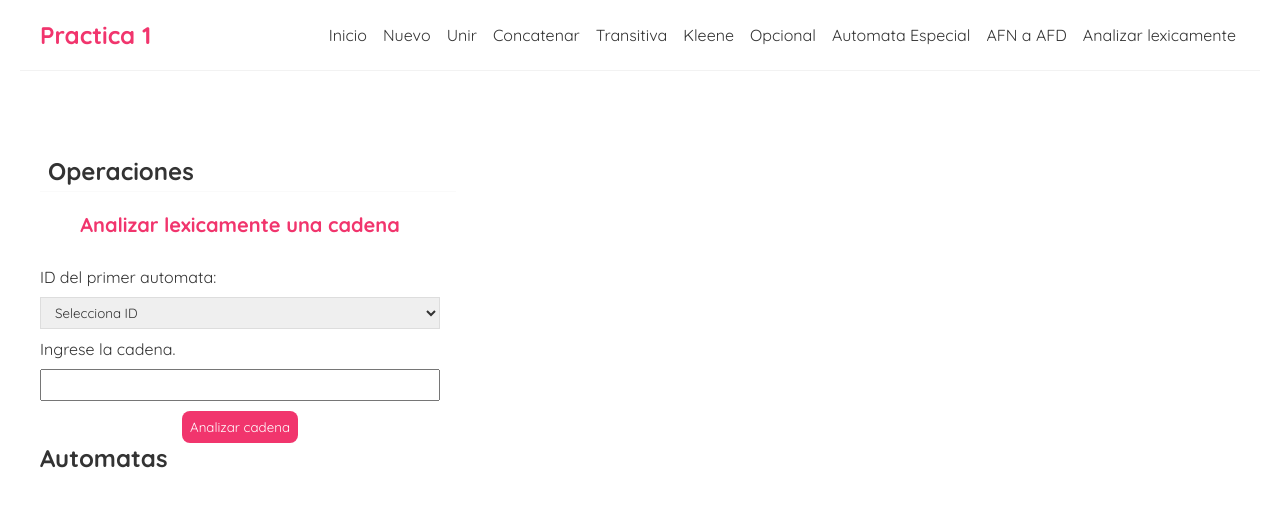
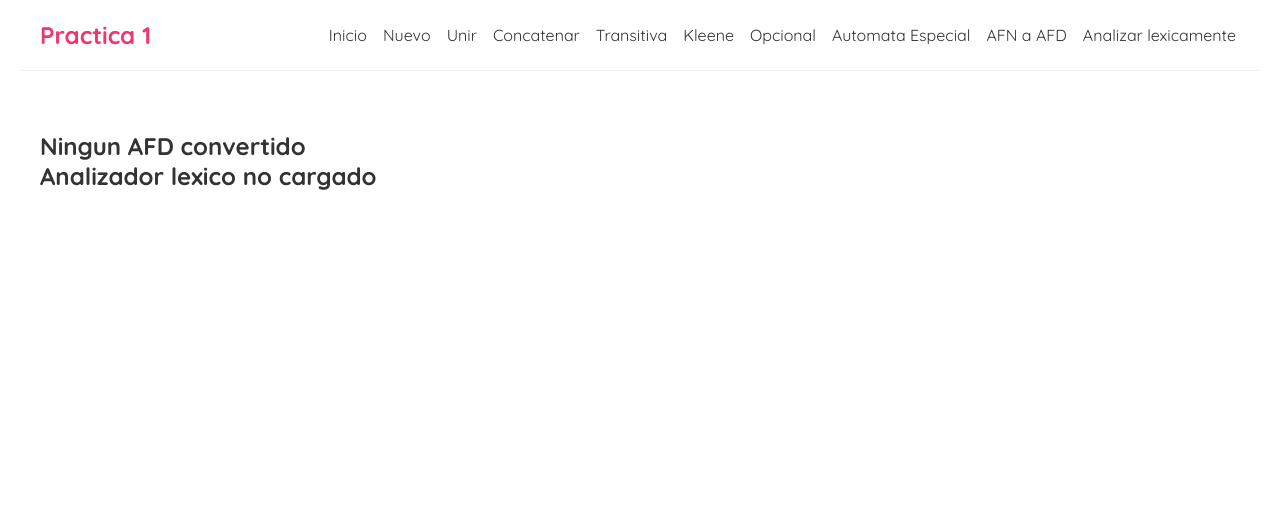
Before and after one commit to JomaDm/Proyecto_Compiladores, a React (Create React App) app: page /operation/AnalyzeLexically in a window 1280 px wide. Shown: the top 506 px of the page. Built offline with nearby package versions, Linux system fonts and the light colour scheme.

Commit message:
Analizar cadena se completa con bugs

```diff
--- a/src/App.js
+++ b/src/App.js
@@ -18,15 +18,17 @@ import AFN from "./controller/AFN";
 
 
 function App() {
-    // let afn1 = new AFN('b','',1);
-    // let afn2 = new AFN('c','',2);
-    // afn1.kleene();
-    // let auxAut = new AFN('a','',0);
-    // auxAut.generarAFNEspecial([afn1,afn2],[10,20,30]);
+    let afn1 = new AFN('b','',1);
+    let afn2 = new AFN('c','',2);
+    afn1.kleene();
+    let auxAut = new AFN('a','',0);
+    auxAut.generarAFNEspecial([afn1,afn2],[10,20,30]);
+    const [automatas,setAutomatas] = useState([auxAut]);
 
     const [afd, setAfd] = useState(null);
-    // const [automatas,setAutomatas] = useState([auxAut]);
-    const [automatas,setAutomatas] = useState([]);
+    const [analizadorLexico, setAnalizadorLexico] = useState(null);
+
+    // const [automatas,setAutomatas] = useState([]);
     const [idAutomata,setIdAutomata] = useState(0);
 
     const agregarAutomata = (Automata) => {
@@ -120,6 +122,8 @@ function App() {
                                 eliminarAutomata={eliminarAutomata}
                                 afd={afd}
                                 setAfd={setAfd}
+                                setAnalizadorLexico={setAnalizadorLexico}
+                                analizadorLexico={analizadorLexico}
                             ></AFNtoAFD>
                         </Route>
                         <Route exact path="/operation/AnalyzeLexically">
@@ -127,14 +131,10 @@ function App() {
                                 automatas={automatas}
                                 agregarAutomata={agregarAutomata}
                                 eliminarAutomata={eliminarAutomata}
+                                afd={afd}
+                                analizadorLexico={analizadorLexico}
+                                setAnalizadorLexico={setAnalizadorLexico}
                             ></AnalyzeLexically>
-                        </Route>
-                        <Route exact path="/operation/Test">
-                            <Test
-                                automatas={automatas}
-                                agregarAutomata={agregarAutomata}
-                                eliminarAutomata={eliminarAutomata}
-                            ></Test>
                         </Route>
                     </Switch>
                 </div>
--- a/src/components/afd.js
+++ b/src/components/afd.js
@@ -1,7 +1,6 @@
 import React from 'react';
 
 const AfdTable = ({afd}) => {
-    console.log("Recibi: ",afd);
     return (
         <div>
             <table>
--- a/src/controller/AnalizadorLexico.js
+++ b/src/controller/AnalizadorLexico.js
@@ -1,19 +1,72 @@
 
 export default class AnalizadorLexico{
 
-    constructor(sigma){
-        this.tablaAFD = null;
+    constructor(sigma='',afd=null){
+        this.AFD = afd;
         this.sigma = sigma;
 
         this.lexema = null;
         this.caracterActual = 0;
         this.inicioLexema = 0;
-        this.inicioLexema = 0;
+        this.finLexema = 0;
         this.edoAceptacion = false;
+    }
+
+    setAFD(AFD){
+        this.AFD = AFD;
+    }
+
+    setSigma(sigma){
+        this.sigma = sigma;
+    }
+
+    analizarSigma(){
+        if (this.sigma !== '' && this.AFD !== null) {
+            let aux_tok = []
+            let aux = this.yylex();
+            aux_tok.push(aux);
+            console.log(aux);
+            while (aux.token !== 0) {
+                console.log(aux);
+                aux = this.yylex();
+                aux_tok.push(aux);
+            }
+            return aux_tok;
+        }
+        return [];
     }
 
     yylex(){
         //Va a devolver los tokens y sus lexemas (cadena correspondientes a ese token)
+        let alfabeto = this.AFD.alfabeto;
+        let caracter = this.AFD.alfabeto.indexOf(this.sigma.charAt(this.inicioLexema))
+        let irA = this.AFD.tablaTrans[0][caracter];
+        this.finLexema++;
+        let token = 0;
+        if(this.finLexema >= this.sigma.length){
+            return {
+                token:0,
+                inicio:this.inicioLexema,
+                fin:this.finLexema,
+                cadena:''
+            };
+        }
+        while (caracter !== -1 && this.finLexema <= this.sigma.length && irA !== -1) {
+            token = this.AFD.tablaTrans[irA][alfabeto.length];
+            irA = this.AFD.tablaTrans[irA][caracter];
+            caracter = this.AFD.alfabeto.indexOf(this.sigma.charAt(this.finLexema))
+            this.finLexema++;
+        }
+        console.log(this.inicioLexema,this.finLexema);
+        this.finLexema--;
+        let info = {
+            token,
+            inicio:this.inicioLexema,
+            fin:this.finLexema-1,
+            cadena:this.sigma.substring(this.inicioLexema,this.finLexema)
+        };
 
+        this.inicioLexema = this.finLexema;
+        return info;
     }
 }
--- a/src/operation/AFN_to_AFD.js
+++ b/src/operation/AFN_to_AFD.js
@@ -2,8 +2,9 @@ import Operations from "../components/operations"
 import Table from "../components/table"
 import AfdTable from '../components/afd';
 import { useState } from "react";
+import AnalizadorLexico from "../controller/AnalizadorLexico";
 
-const AFNtoAFD = ({automatas, agregarAutomata ,eliminarAutomata,afd, setAfd}) => {
+const AFNtoAFD = ({automatas, agregarAutomata ,eliminarAutomata,afd, setAfd,analizadorLexico,setAnalizadorLexico}) => {
     const [op1, setOp1] = useState(-1);
 
     const handleClickConvertir = (event) => {
@@ -11,8 +12,10 @@ const AFNtoAFD = ({automatas, agregarAutomata ,eliminarAutomata,afd, setAfd}) =>
         if(op1 !== "-1"){
             let automata1 = automatas.find(automata => String(automata.idAFN) === String(op1));
             let aux = automata1.convertirAFD();
-            console.log(aux);
             setAfd(aux);
+            let analizador = new AnalizadorLexico();
+            analizador.setAFD(afd);
+            setAnalizadorLexico(analizador)
         }
         setOp1("-1");
     }
--- a/src/operation/AnalyzeLexically.js
+++ b/src/operation/AnalyzeLexically.js
@@ -1,45 +1,96 @@
 import Operations from "../components/operations"
-import Table from "../components/table"
+import AfdTable from '../components/afd';
 import { useState } from "react";
+import AnalizadorLexico from "../controller/AnalizadorLexico";
 
-const AnalyzeLexically = ({automatas, agregarAutomata, eliminarAutomata}) => {
-    const [op1, setOp1] = useState(-1);
+const AnalyzeLexically = ({automatas, agregarAutomata, eliminarAutomata,afd,analizadorLexico,setAnalizadorLexico}) => {
+    const [cadena, setCadena] = useState('');
+    const [tokens, setTokens] = useState([]);
+    const deplegarTablaAfd = (afd) => {
+        if(afd === null){
             return (
-        <div className="AnalyzeLexically">
+                <h2>Ningun AFD convertido</h2>
+            );
+        }else{
+            return(
+                <div>
+                    <h2>AFD actual:</h2>
+                    <AfdTable afd={afd}></AfdTable>
+                </div>
+            );
+        }
+    }
+
+    const handleClickAnalizarCadena = (event) => {
+        event.preventDefault();
+        let analizador = new AnalizadorLexico(cadena,afd);
+        setTokens(analizador.analizarSigma())
+    }
+
+    const analizadorListo = () => {
+
+        if (analizadorLexico=== null) {
+            return (
+                <h2>Analizador lexico no cargado</h2>
+            )
+        }else{
+            return (
+               <div >
+                    <h2>Analizador lexico cargado</h2>
                     <Operations></Operations>
                     <form className="create">
                         <h3>Analizar lexicamente una cadena</h3>
-            <label>ID del primer automata:</label>
-                    <select
-                        value={op1}
-                        id="Automata1"
-                        onChange={(event) => setOp1(event.target.value)}
-                    >
-                        <option
-                            value="-1" disabled hidden
-                        >
-                            Selecciona ID
-                        </option>
+
+                        <label>Ingrese la cadena.</label>
+                            <input
+                                className="create-input"
+                                type="text"
+                                id="input-id2"
+                                value={cadena}
+                                onChange={(event) => setCadena(event.target.value)}
+                            ></input>
+                            <button
+                                className="boton"
+                                onClick={(event)=> handleClickAnalizarCadena(event)}
+                            >Analizar cadena</button>
+                    </form>
+                    <table>
+                        <thead>
+                            <tr>
+                                <th>Token</th>
+                                <th>Cadena</th>
+                            </tr>
+                        </thead>
+                        <tbody>
                             {
-                            automatas.map( automata => {
+                                tokens.map((objtok,index) => {
                                     return (
-                                    <option
-                                        key={automata.idAFN}
-                                        value={automata.idAFN}
-                                    >ID {automata.idAFN}</option>
-                                )
+                                        <tr key={index}>
+                                            <td>
+                                                {objtok.token}
+                                            </td>
+                                            <td>
+                                                {objtok.cadena}
+                                            </td>
+                                        </tr>
+                                    );
                                 })
                             }
-                    </select>
-            <label>Ingrese la cadena.</label>
-                <input className="create-input" type="text" id="input-id2"></input>
-                <button className="boton">Analizar cadena</button>
-        </form>
-        <h2>Automatas</h2>
-        <Table
-            automatas={automatas}
-            eliminarAutomata={eliminarAutomata}
-        ></Table>
+                        </tbody>
+                    </table>
+               </div>
+            );
+        }
+    }
+
+    return (
+        <div className="AnalyzeLexically">
+        {
+            deplegarTablaAfd(afd)
+        }
+        {
+            analizadorListo()
+        }
     </div>
     );
 }
--- a/src/operation/Join.js
+++ b/src/operation/Join.js
@@ -9,8 +9,7 @@ const Join = ({automatas, agregarAutomata, eliminarAutomata}) => {
 
     const handleClickUnir = (event) => {
         event.preventDefault();
-        console.log(op1);
-        console.log(op2);
+
         if(op1 !== "-1" && op2 !== "-1" && op1 !== op2){
             let automata1 = automatas.find(automata => String(automata.idAFN) === String(op1));
             let automata2 = automatas.find(automata => String(automata.idAFN) === String(op2));
```
Also changed, not shown: src/css/index.css (+16 -14 lines). Lines whose indentation alone changed are shown as unchanged.
